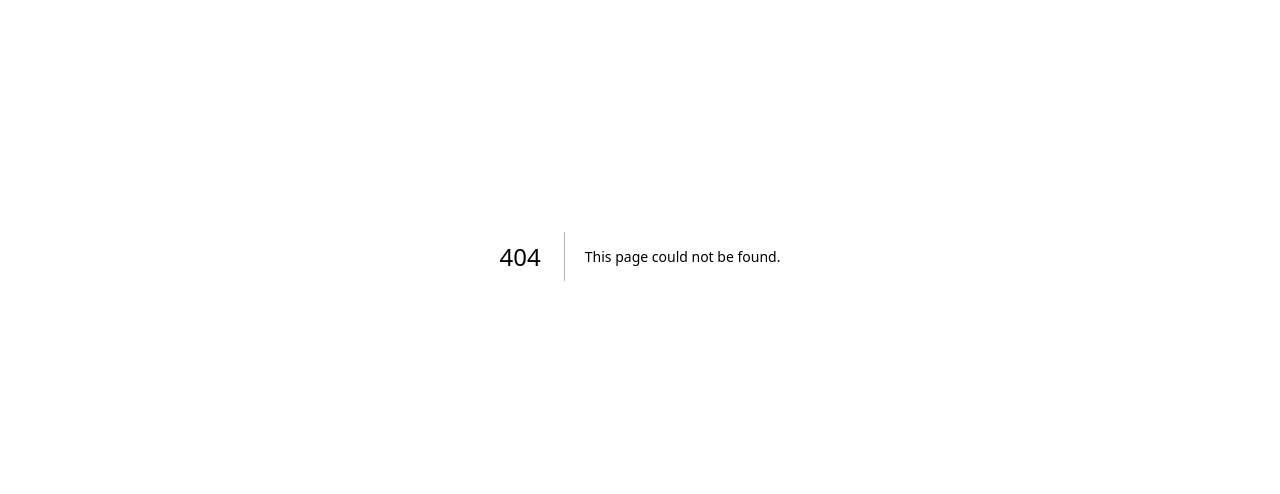
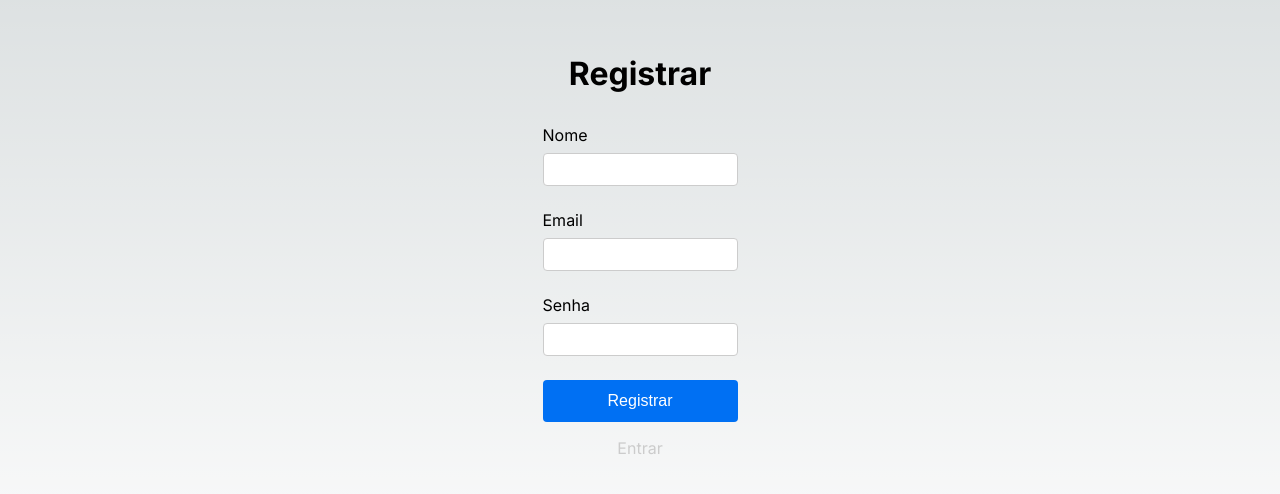
Before and after one commit to ArthBG/BookOasis, a Next.js app: page /signUp in a window 1280 px wide. Before the commit this address had no page. Shown: the part 144-638 px from the top of the page. Built offline with nearby package versions, Linux system fonts and the light colour scheme.

Commit message:
chore: Update dependencies and add sign-in and sign-up pages

```diff
--- /dev/null
+++ b/app/signIn/signIn.module.css
@@ -0,0 +1,73 @@
+.main {
+    display: flex;
+    flex-direction: column;
+    align-items: center;
+    justify-content: center;
+    padding: 2rem;
+    min-height: 100vh;
+}
+
+.description {
+    text-align: center;
+    margin-bottom: 2rem;
+}
+
+.center {
+    display: flex;
+    flex-direction: column;
+    align-items: center;
+    justify-content: center;
+}
+
+.form {
+    display: flex;
+    flex-direction: column;
+    width: 100%;
+    max-width: 400px;
+}
+
+.inputGroup {
+    margin-bottom: 1.5rem;
+}
+
+.inputGroup label {
+    display: block;
+    margin-bottom: 0.5rem;
+}
+
+.inputGroup input {
+    width: 100%;
+    padding: 0.5rem;
+    border: 1px solid #ccc;
+    border-radius: 4px;
+}
+
+.submitButton {
+    padding: 0.75rem;
+    border: none;
+    border-radius: 4px;
+    background-color: #0070f3;
+    color: white;
+    font-size: 1rem;
+    cursor: pointer;
+}
+
+.submitButton:hover {
+    background-color: #005bb5;
+}
+
+.links {
+    display: flex;
+    justify-content: space-between;
+    margin-top: 1rem;
+}
+
+.links a {
+    color: #ccc;
+    text-decoration: none;
+}
+
+.links a:hover {
+    color: #0070f3;
+    text-decoration: underline;
+}
--- /dev/null
+++ b/app/signUp/page.tsx
@@ -0,0 +1,36 @@
+import styles from "./signUp.module.css";
+import { FormControl } from '@mui/base/FormControl';
+
+export default function SignUp() {
+  return (
+    <main className={styles.main}>
+      <div className={styles.description}>
+        <h1>Registrar</h1>
+      </div>
+
+      <div className={styles.center}>
+        <form className={styles.form}>
+          <FormControl className={styles.inputGroup}>
+            <label htmlFor="name">Nome</label>
+            <input type="text" id="name" name="name" required />
+          </FormControl>
+          <FormControl className={styles.inputGroup}>
+            <label htmlFor="email">Email</label>
+            <input type="email" id="email" name="email" required />
+          </FormControl>
+          <FormControl className={styles.inputGroup}>
+            <label htmlFor="password">Senha</label>
+            <input type="password" id="password" name="password" required />
+          </FormControl>
+          <button type="submit" className={styles.submitButton}>
+            Registrar
+          </button>
+        </form>
+
+        <div className={styles.links}>
+          <a href="/signIn">Entrar</a>
+          </div>
+      </div>
+    </main>
+  );
+}
--- /dev/null
+++ b/app/signUp/signUp.module.css
@@ -0,0 +1,73 @@
+.main {
+    display: flex;
+    flex-direction: column;
+    align-items: center;
+    justify-content: center;
+    padding: 2rem;
+    min-height: 100vh;
+}
+
+.description {
+    text-align: center;
+    margin-bottom: 2rem;
+}
+
+.center {
+    display: flex;
+    flex-direction: column;
+    align-items: center;
+    justify-content: center;
+}
+
+.form {
+    display: flex;
+    flex-direction: column;
+    width: 100%;
+    max-width: 400px;
+}
+
+.inputGroup {
+    margin-bottom: 1.5rem;
+}
+
+.inputGroup label {
+    display: block;
+    margin-bottom: 0.5rem;
+}
+
+.inputGroup input {
+    width: 100%;
+    padding: 0.5rem;
+    border: 1px solid #ccc;
+    border-radius: 4px;
+}
+
+.submitButton {
+    padding: 0.75rem;
+    border: none;
+    border-radius: 4px;
+    background-color: #0070f3;
+    color: white;
+    font-size: 1rem;
+    cursor: pointer;
+}
+
+.submitButton:hover {
+    background-color: #005bb5;
+}
+
+.links {
+    display: flex;
+    justify-content: space-between;
+    margin-top: 1rem;
+}
+
+.links a {
+    color: #ccc;
+    text-decoration: none;
+}
+
+.links a:hover {
+    color: #0070f3;
+    text-decoration: underline;
+}
```
Also changed, not shown: app/signIn/page.tsx (added, +32 -0 lines), package.json (+5 -4 lines), 1 other file (tests, documents, lock files or other folders).
